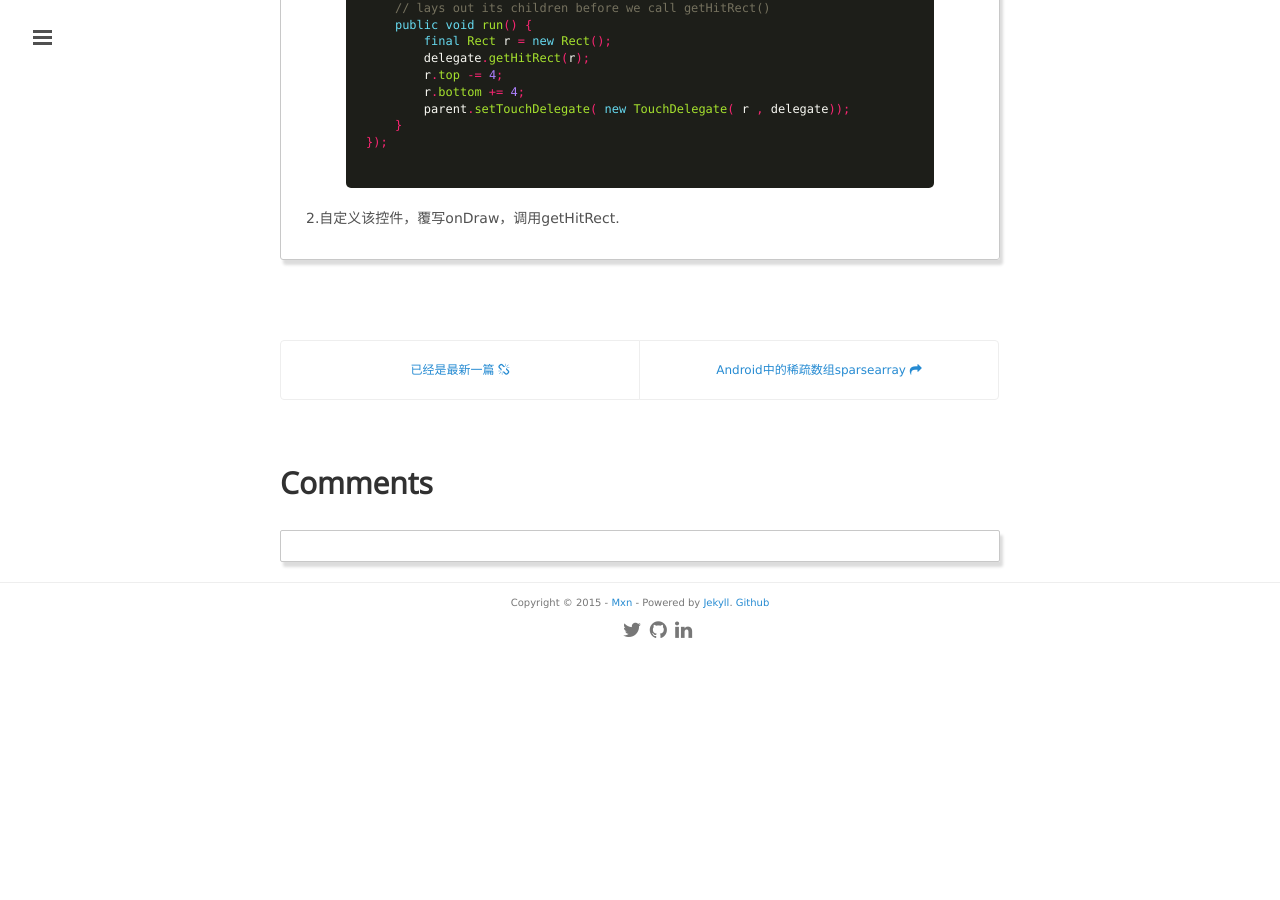
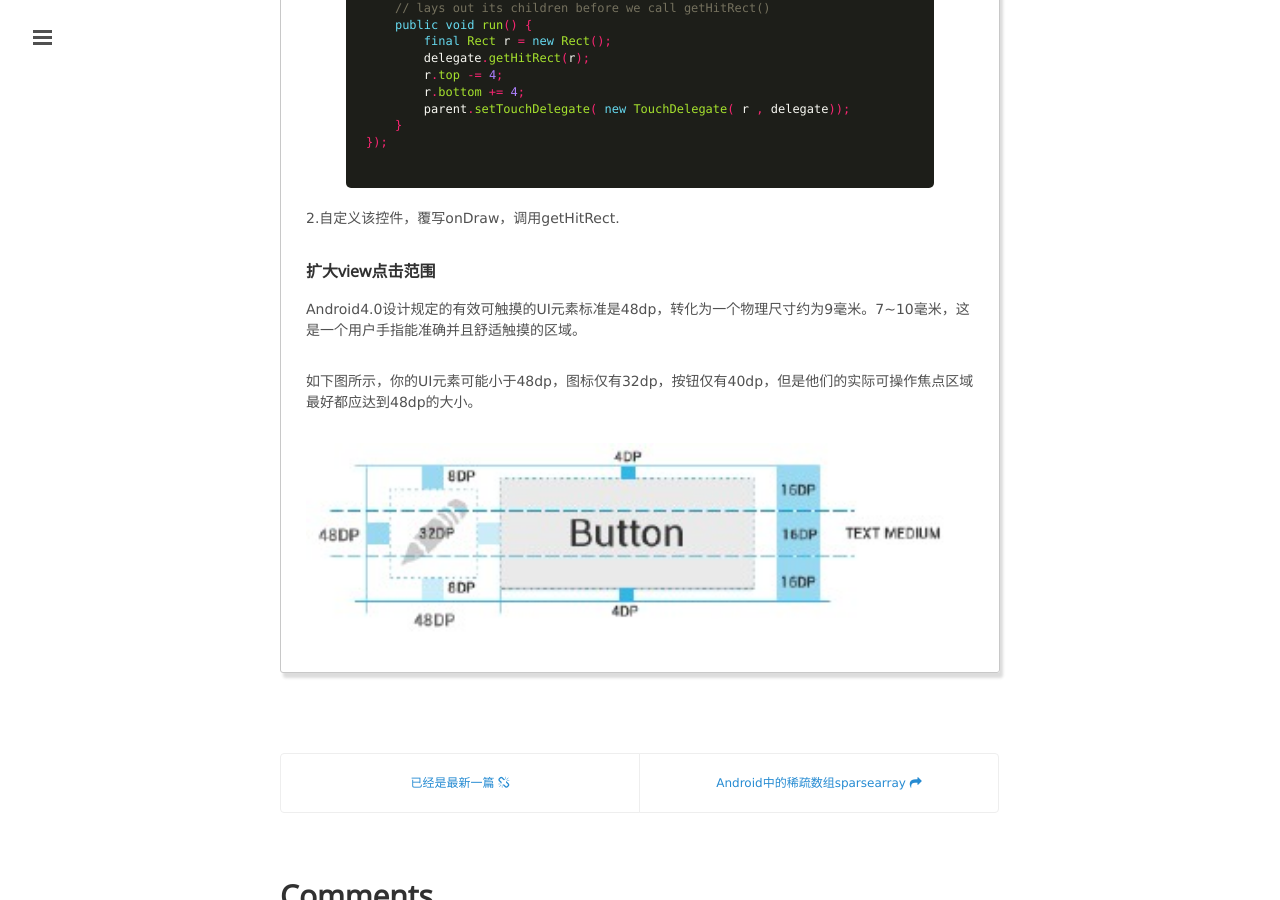
Before and after one commit to mxn21/mxn21.github.io, a Jekyll site: the page built from _posts/2015-7-31-Android中的获取控件矩阵getHitRect方法.md, in a window 1280 px wide and 900 px high, scrolled down 1815 px. Built offline with Jekyll 4.4.1, drawn with Linux system fonts in a browser that asks for light colours; Markdown is read by kramdown in place of the engine named in the settings; comment, search, counter and statistics services are not loaded; before the commit the page ends 2470 px from its top, so only the background shows below that.

Commit message:
21423
432432

```diff
--- a/_posts/2015-7-31-Android中的获取控件矩阵getHitRect方法.md
+++ b/_posts/2015-7-31-Android中的获取控件矩阵getHitRect方法.md
@@ -87,3 +87,12 @@
      {% endhighlight %}
 
 2.自定义该控件，覆写onDraw，调用getHitRect.
+
+
+### 扩大view点击范围
+
+Android4.0设计规定的有效可触摸的UI元素标准是48dp，转化为一个物理尺寸约为9毫米。7~10毫米，这是一个用户手指能准确并且舒适触摸的区域。
+
+如下图所示，你的UI元素可能小于48dp，图标仅有32dp，按钮仅有40dp，但是他们的实际可操作焦点区域最好都应达到48dp的大小。
+
+![](https://raw.githubusercontent.com/mxn21/mxn21.github.io/master/public/img/img53.jpg)
```
Also changed, not shown: public/img/img53.jpg (added).
